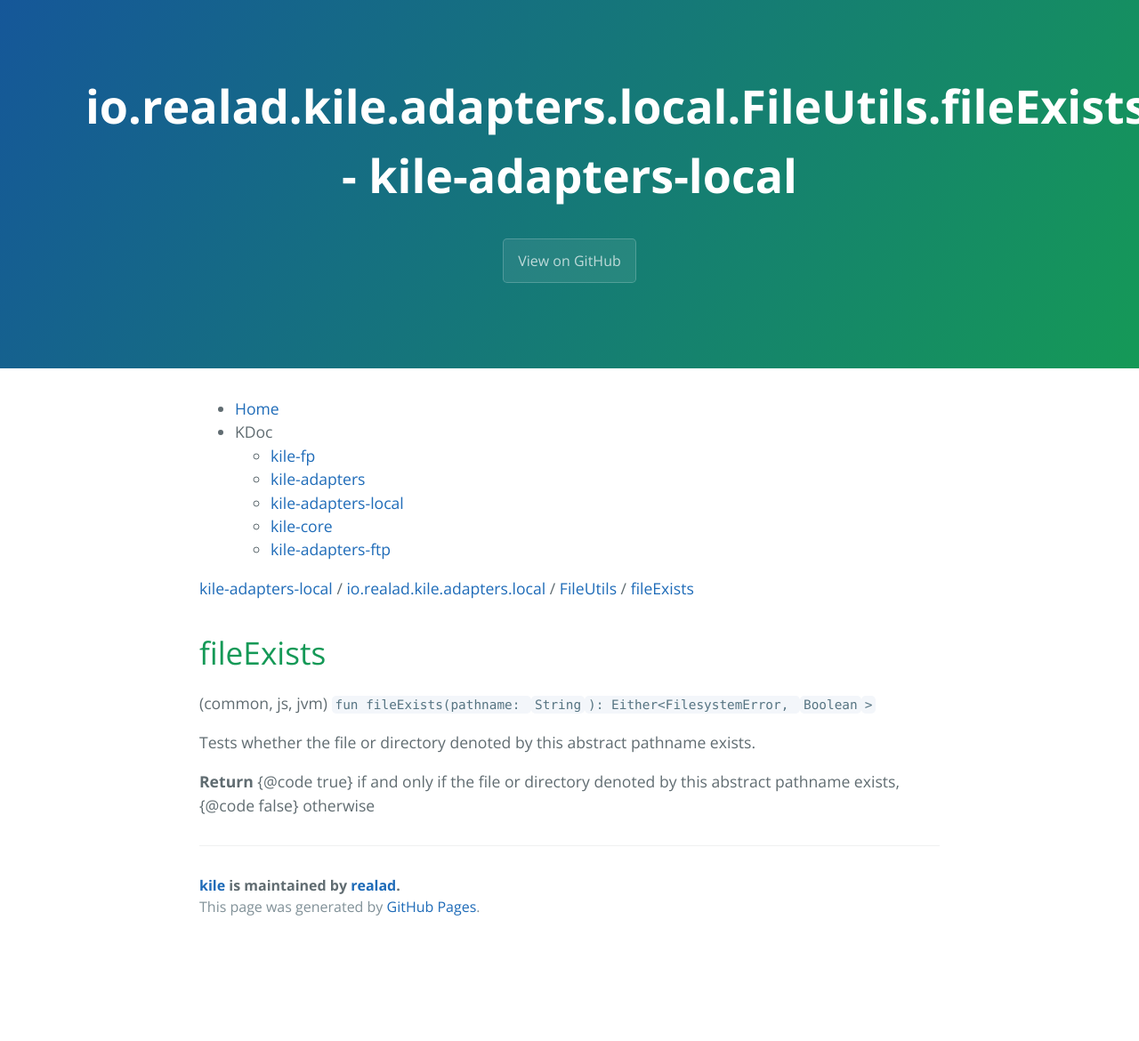
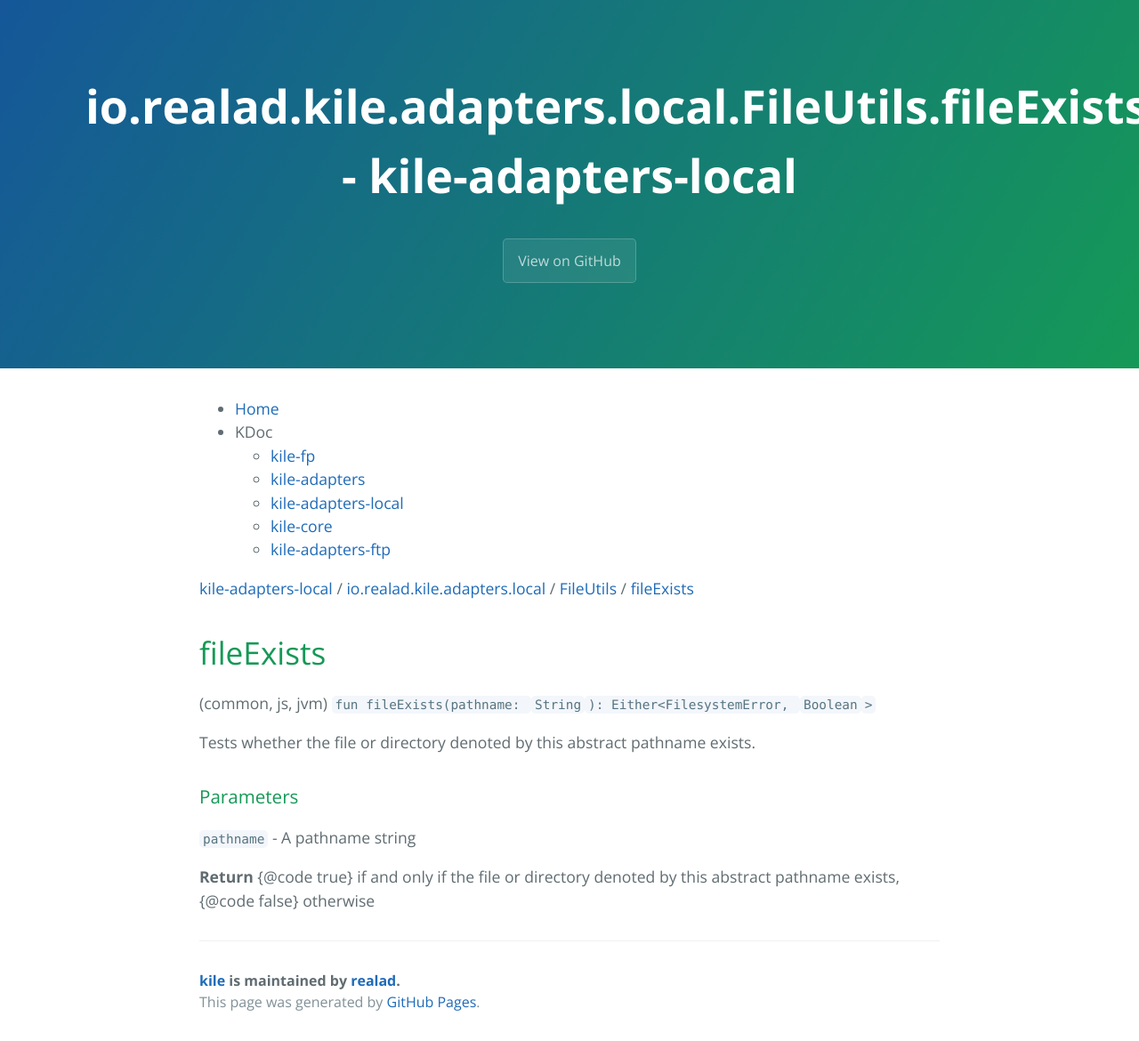
Before and after one commit to realad/kile, a Jekyll site: the page built from docs/pages/kdoc/kile-adapters-local/io.realad.kile.adapters.local/-file-utils/file-exists.md, in a window 1280 px wide. Shown: the whole page at 89% size. Built offline with Jekyll 4.4.1, drawn with Linux system fonts in a browser that asks for light colours; our own code applies the rules of GitHub Pages for plain Markdown files; the repository's description, which GitHub fills in, is left out; before the commit the page ends 1063 px from its top, so only the background shows below that.

```diff
--- a/docs/pages/kdoc/kile-adapters-local/io.realad.kile.adapters.local/-file-utils/file-exists.md
+++ b/docs/pages/kdoc/kile-adapters-local/io.realad.kile.adapters.local/-file-utils/file-exists.md
@@ -11,6 +11,10 @@
 Tests whether the file or directory denoted by this abstract pathname
 exists.
 
+### Parameters
+
+`pathname` - A pathname string
+
 **Return**
 {@code true} if and only if the file or directory denoted
 by this abstract pathname exists, {@code false} otherwise
```
Also changed, not shown: docs/pages/kdoc/kile-adapters-local/io.realad.kile.adapters.local/-file-utils/list-contents.md (+4 -0 lines), 7 other files.
